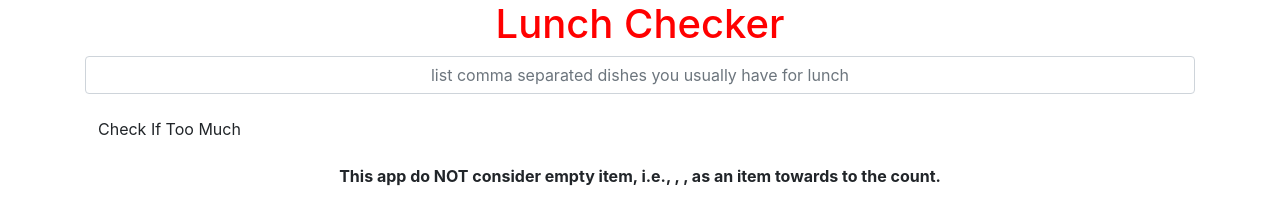
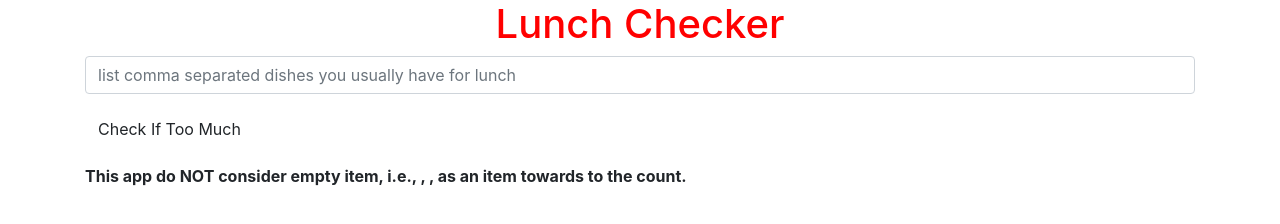
Before and after one commit to Naveenkumar05-nk/Coursera-AngularJS, a plain HTML site: page module1-solution/index.html in a window 1280 px wide. Drawn offline with nearby package versions, Linux system fonts and the light colour scheme.

Commit message:
Update index.html

```diff
--- a/module1-solution/index.html
+++ b/module1-solution/index.html
@@ -36,18 +36,18 @@
      <h1 id="ln">Lunch Checker</h1>
 
          <div class="form-group">
-             <input id="lunch-menu" type="text" style="text-align:center"
+             <input id="lunch-menu" type="text" style="text-align:left"
              placeholder="list comma separated dishes you usually have for lunch"
              class="form-control" ng-model="dishes">
          </div>
          <div class="form-group">
-             <button class="btn btn1" style="text-align:center" ng-click="checkDishes()">Check If Too Much</button>
+             <button class="btn btn1" ng-click="checkDishes()">Check If Too Much</button>
          </div>
          <div class="form-group message">
            {{message}}
          </div>
 
-         <div style="text-align:center"><b>This app do NOT consider empty item, i.e., , , as an item towards to the count.</b>
+         <div style="text-align:left"><b>This app do NOT consider empty item, i.e., , , as an item towards to the count.</b>
 		 </div>
 
    </div>
```
